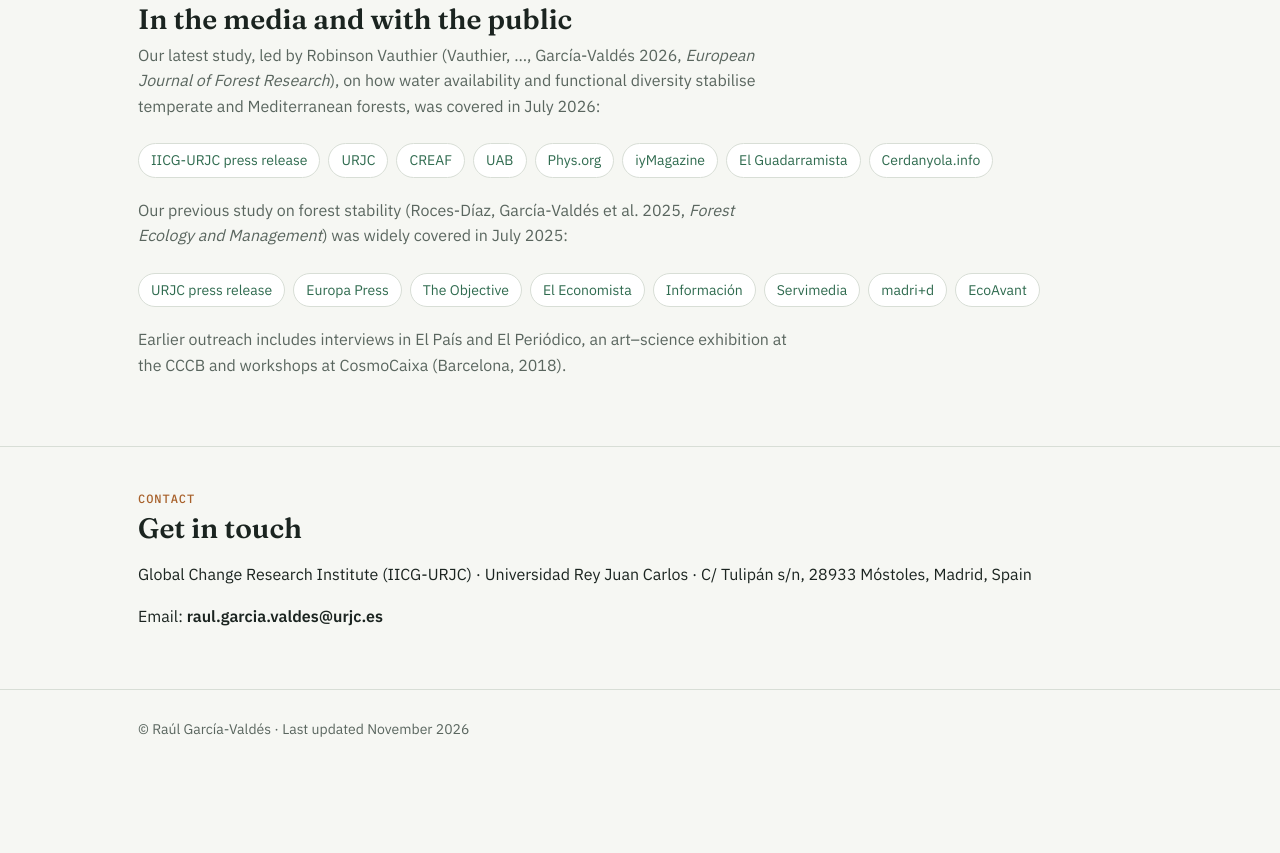
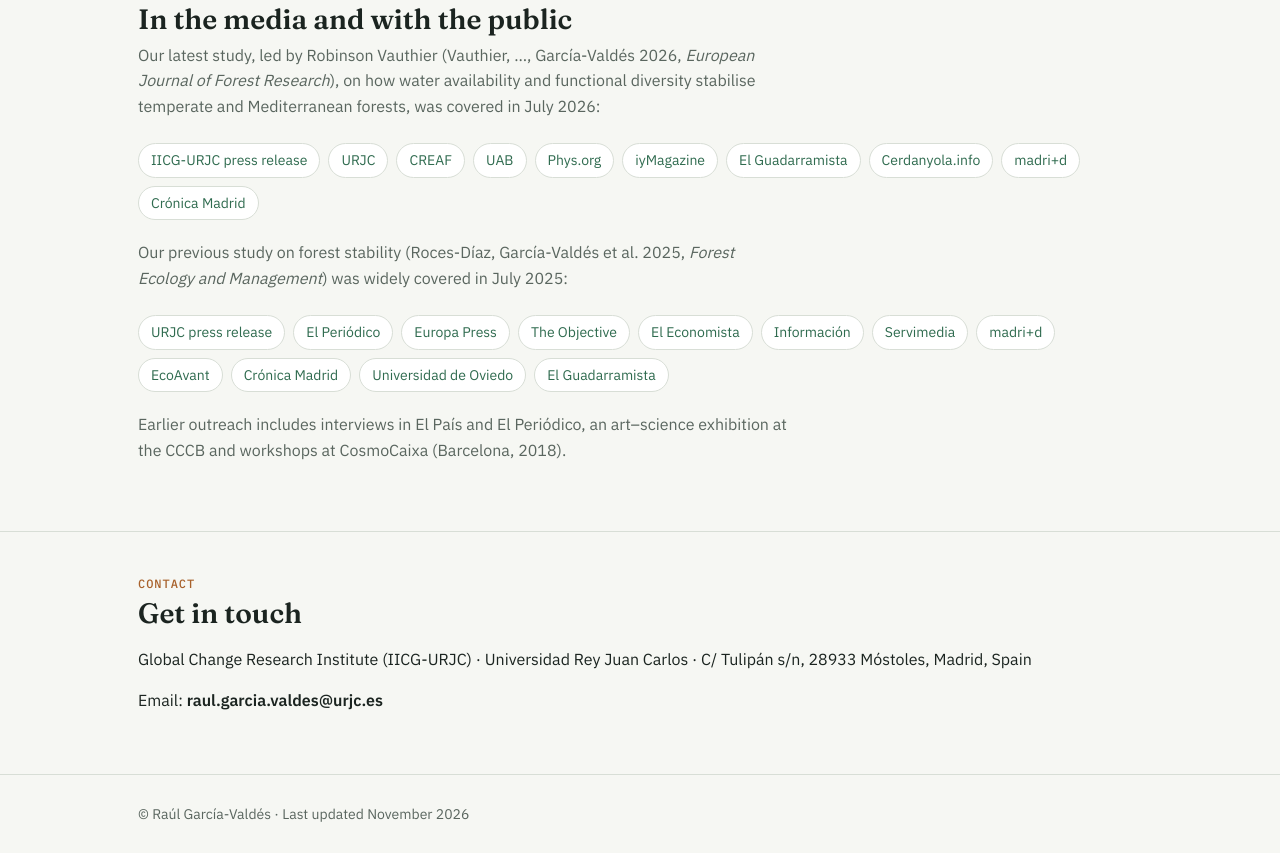
Before and after one commit to rgarciavaldes/rgarciavaldes.github.io, a plain HTML site: page index.html in a window 1280 px wide. Shown: the part 6322-7175 px from the top of the page. Before the commit the page ends 7091 px from the top, so only its background shows below. Drawn offline with Linux system fonts and the light colour scheme.

Commit message:
Add files via upload

```diff
--- a/index.html
+++ b/index.html
@@ -270,10 +270,13 @@ footer{border-top:1px solid var(--line);padding-block:28px;color:var(--muted);fo
 <li><a href="https://iymagazine.es/noticia/10290/universidad/bosques-diversos-mejoran-la-estabilidad-ante-el-cambio-climatico.html">iyMagazine</a></li>
 <li><a href="https://elguadarramista.com/2026/07/28/un-estudio-del-iicg-urjc-identifica-las-claves-para-la-estabilidad-de-los-bosques/">El Guadarramista</a></li>
 <li><a href="https://www.cerdanyola.info/un-estudi-amb-participacio-de-la-uab-conclou-que-l-aigua-i-la-diversitat-funcional-augmenten-l-estabilitat-dels-boscos-temperats-i-mediterranis">Cerdanyola.info</a></li>
+<li><a href="https://www.madrimasd.org/notiweb/noticias/un-estudio-identifica-las-claves-estabilidad-los-bosques">madri+d</a></li>
+<li><a href="https://www.cronicamadrid.com/noticia/1307152/educacion/claves-para-la-estabilidad-de-los-bosques-segun-un-estudio-del-iicg-urjc.html">Crónica Madrid</a></li>
 </ul>
 <p class="lead">Our previous study on forest stability (Roces-Díaz, García-Valdés et al. 2025, <em>Forest Ecology and Management</em>) was widely covered in July 2025:</p>
 <ul class="media">
 <li><a href="https://www.urjc.es/todas-las-noticias-de-actualidad-cientifica/10068-bosques-mas-diversos-funcionalmente-mas-estables-frente-el-cambio-climatico">URJC press release</a></li>
+<li><a href="https://www.elperiodico.com/es/medio-ambiente/20250718/bosques-diversidad-arboles-resisten-mejor-119819263">El Periódico</a></li>
 <li><a href="https://www.europapress.es/asturias/noticia-investigacion-revela-bosques-mas-diversidad-son-mas-estables-frente-cambio-climatico-20250714095341.html">Europa Press</a></li>
 <li><a href="https://theobjective.com/sociedad/medioambiente/2025-07-14/bosques-diversidad-estables-frente-cambio-climatico/">The Objective</a></li>
 <li><a href="https://www.eleconomista.es/actualidad/noticias/13461869/07/25/investigadores-espanoles-descubren-la-clave-para-que-los-bosques-sobrevivan-al-cambio-climatico.html">El Economista</a></li>
@@ -281,6 +284,9 @@ footer{border-top:1px solid var(--line);padding-block:28px;color:var(--muted);fo
 <li><a href="https://www.servimedia.es/noticias/bosques-mayor-diversidad-funcional-son-mas-estables-frente-cambio-climatico/1412070242">Servimedia</a></li>
 <li><a href="https://www.madrimasd.org/notiweb/noticias/bosques-mas-diversos-funcionalmente-mas-estables-frente-cambio-climatico">madri+d</a></li>
 <li><a href="https://www.ecoavant.com/naturaleza/bosques-con-diversidad-son-mas-resilientes_15420_102.html">EcoAvant</a></li>
+<li><a href="https://www.cronicamadrid.com/noticia/1299302/educacion/estudio-destaca-que-la-diversidad-de-arboles-mejora-la-estabilidad-de-los-bosques-ante-el-cambio-climatico.html">Crónica Madrid</a></li>
+<li><a href="https://www.uniovi.es/actualidad/noticias/-/asset_publisher/Ru0cAJNPrm1m/content/una-investigaci%25C3%25B3n-revela-que-los-bosques-m%25C3%25A1s-diversos-funcionalmente-son-m%25C3%25A1s-estables-frente-el-cambio-clim%25C3%25A1tico">Universidad de Oviedo</a></li>
+<li><a href="https://elguadarramista.com/2025/07/14/bosques-mas-diversos-funcionalmente-mas-estables-frente-el-cambio-climatico/">El Guadarramista</a></li>
 </ul>
 <p class="lead">Earlier outreach includes interviews in El País and El Periódico, an art–science exhibition at the CCCB and workshops at CosmoCaixa (Barcelona, 2018).</p>
 </div></section>
```
